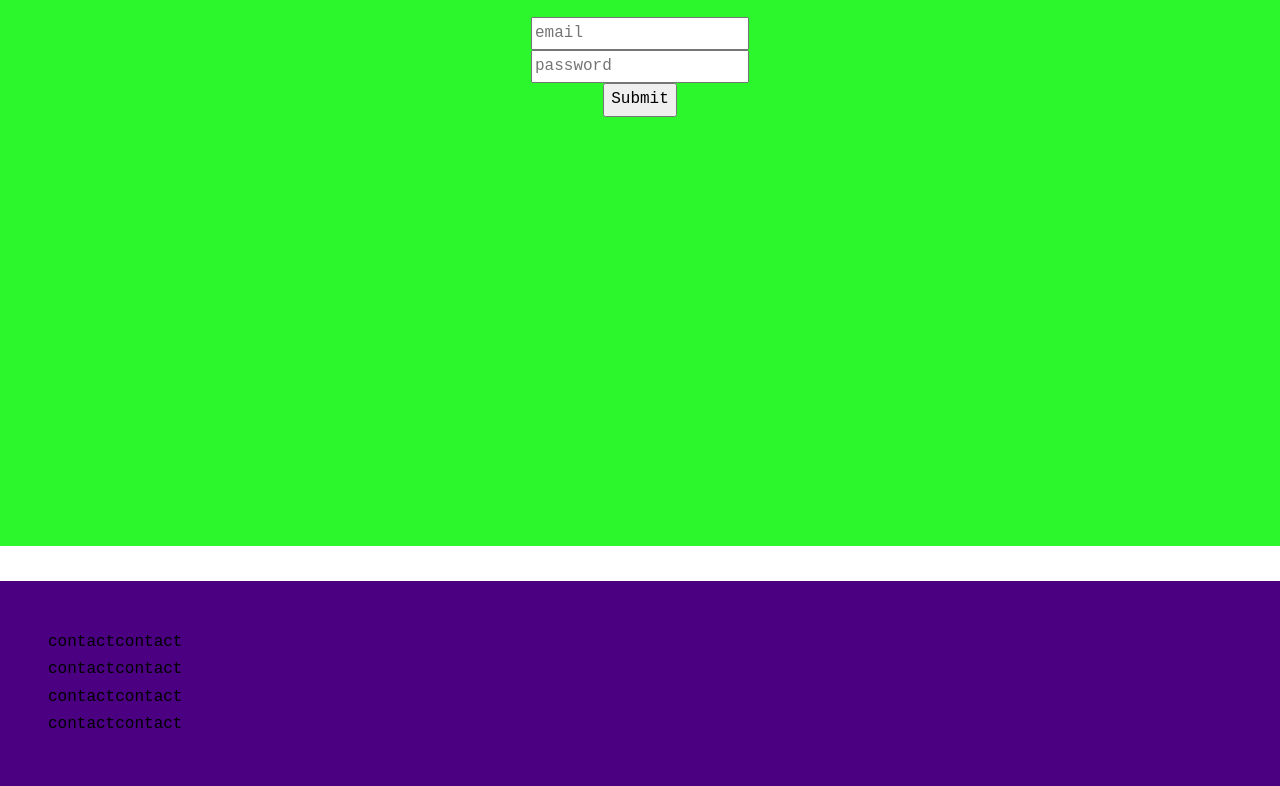
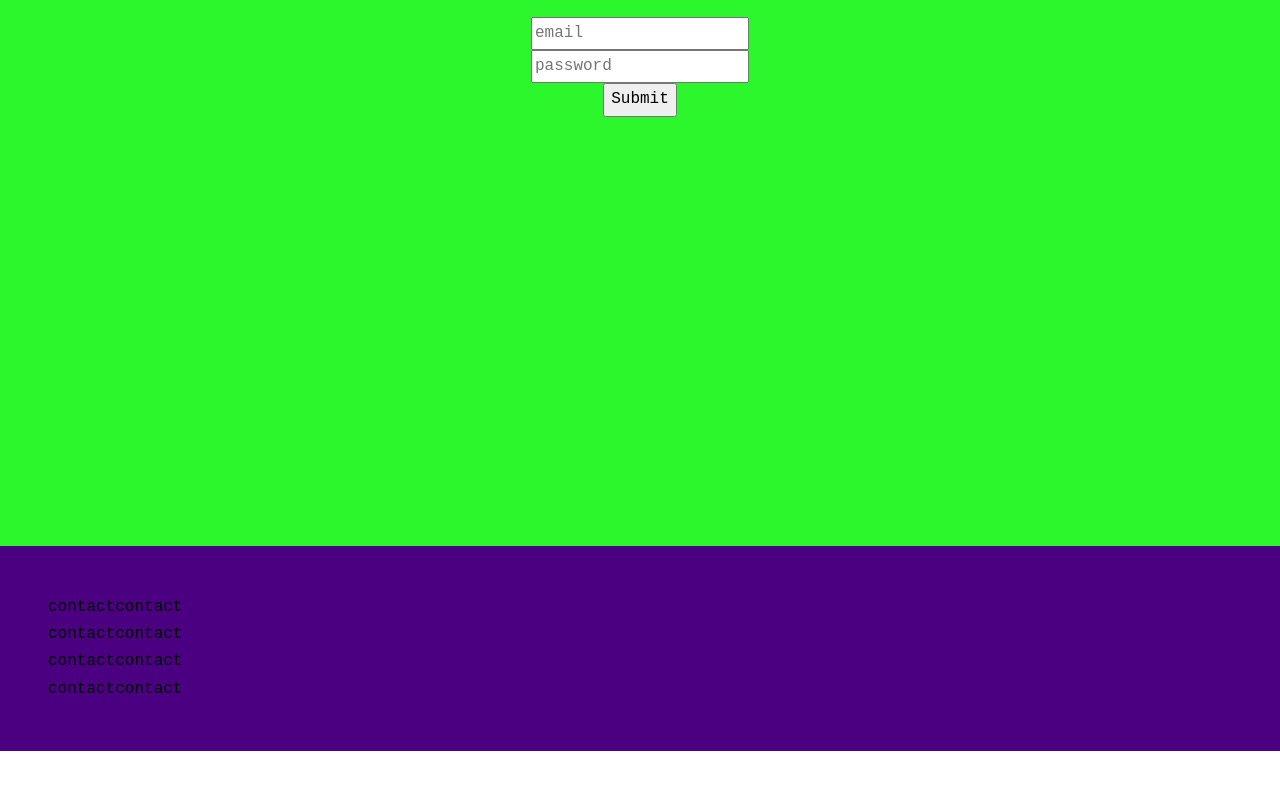
Before and after one commit to artrugh/quotifier, a React (Create React App) app in the folder client/: page /login in a window 1280 px wide. Shown: the part 360-1146 px from the top of the page. After the commit the page ends 1111 px from the top, so only its background shows below. Built offline with nearby package versions, Linux system fonts and the light colour scheme; a web font is replaced by a local one.

Commit message:
tiny amends footer

```diff
--- a/client/src/scss/layout/_components.scss
+++ b/client/src/scss/layout/_components.scss
@@ -63,11 +63,8 @@
   background-color: rgb(44, 246, 44);
 }
 
-.app,
-.home,
 .sign-in,
 .register {
-  position: relative;
   padding-bottom: 30vh;
 }
 
@@ -76,8 +73,6 @@
   width: 100%;
   background-color: indigo;
   display: flex;
-  position: absolute;
-  bottom: 0;
 }
 
 .footer p {
```
